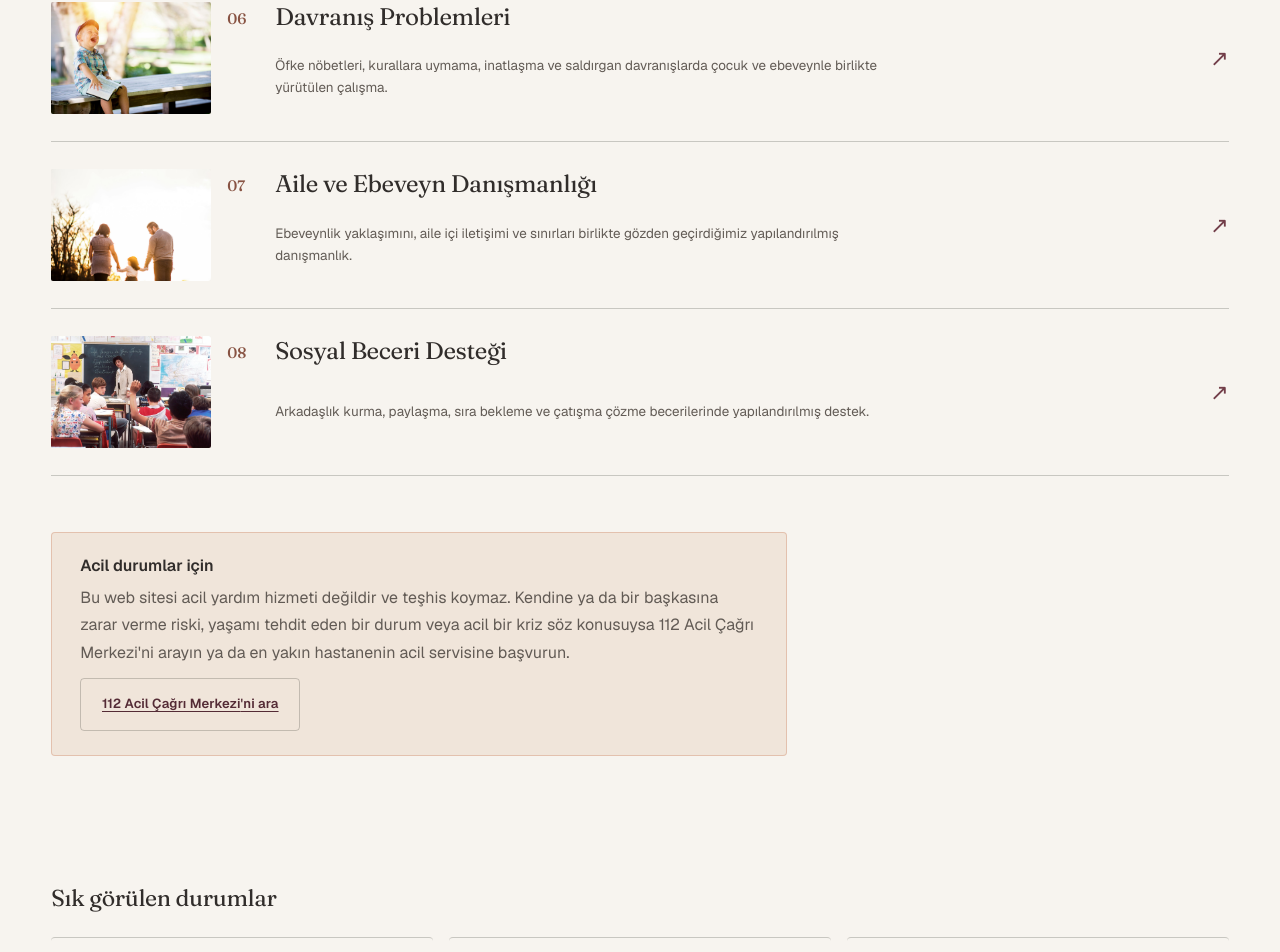
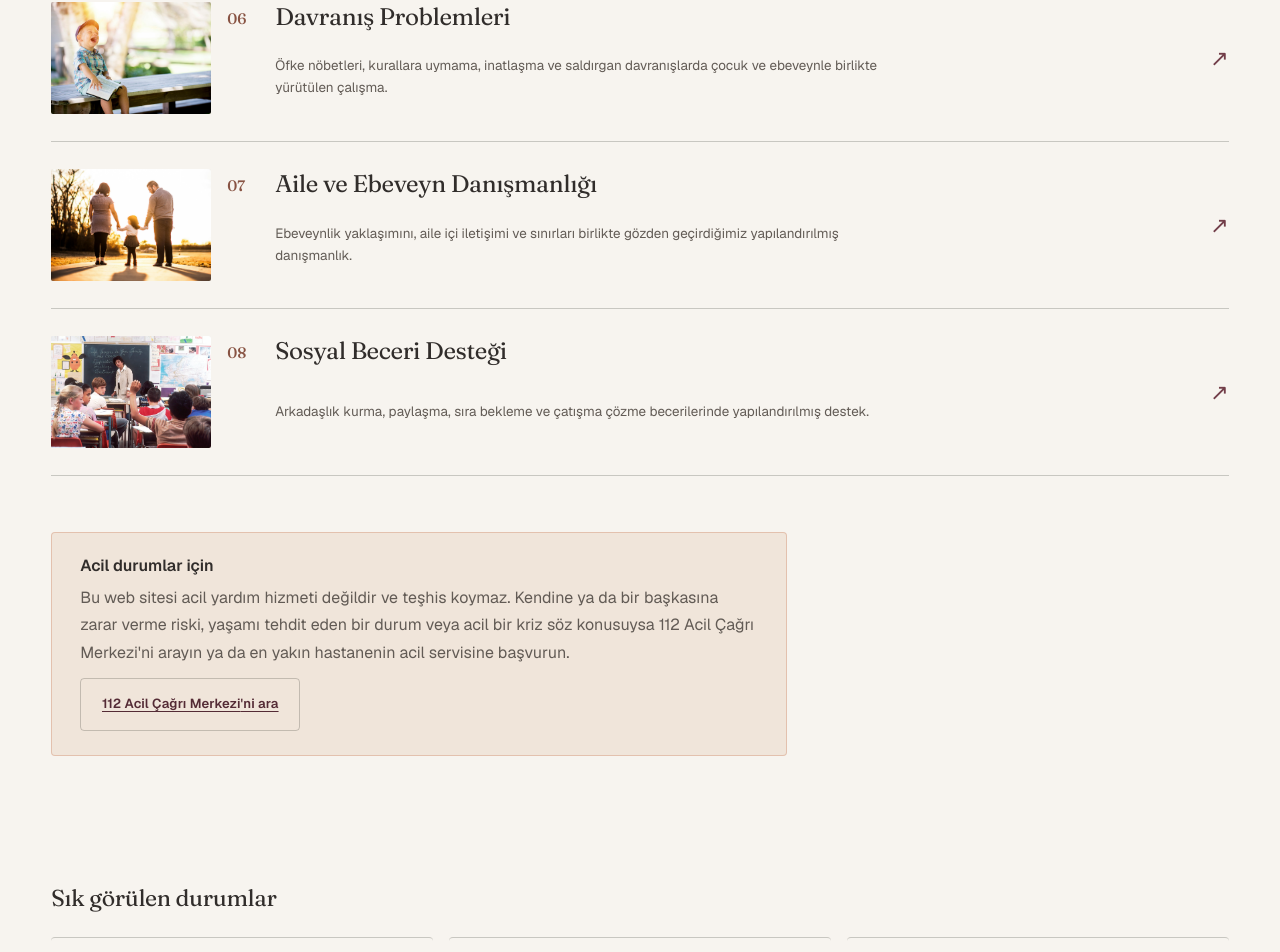
Before and after one commit to egehelvaci/psikolograbiabakici, a Next.js app: page /hizmetler in a window 1280 px wide. Shown: the part 1506-2458 px from the top of the page. Built offline with nearby package versions, Linux system fonts and the light colour scheme; no server answers.

Commit message:
Adjust family service image crop

```diff
--- a/src/app/editorial.css
+++ b/src/app/editorial.css
@@ -64,6 +64,7 @@ h1, h2, h3 { font-weight: 400; }
 .service-directory .service-card { display: grid; grid-template-columns: 10rem 2rem minmax(0, 1fr) auto; gap: .6rem 1rem; padding: 1.7rem 0; border: 0; border-bottom: 1px solid var(--line-strong); border-radius: 0; background: transparent; box-shadow: none; }
 .service-card-image { position: relative; display: block; width: 10rem; height: 7rem; grid-row: 1 / 3; overflow: hidden; border-radius: 2px; background: var(--paper-deep); }
 .service-card-image img { transition: transform .5s var(--ease-out); }
+.service-aile-ve-ebeveyn-danismanligi .service-card-image img { object-position: center 82%; }
 .service-card:hover .service-card-image img { transform: scale(1.04); }
 .service-directory .service-card > .service-card-meta { grid-column: 2; grid-row: 1 / 3; display: block; margin: .2rem 0 0; }
 .service-directory .rule { display: none; }
@@ -110,6 +111,7 @@ h1, h2, h3 { font-weight: 400; }
 .page-intro .breadcrumb { margin-bottom: 2.3rem; font-size: .72rem; }
 .service-detail-image { position: relative; width: min(100%, 54rem); height: clamp(14rem, 34vw, 25rem); margin-top: 2.5rem; overflow: hidden; border-radius: 2px; background: var(--paper-deep); }
 .service-detail-image img { object-position: center 48%; }
+.service-aile-ve-ebeveyn-danismanligi img { object-position: center 82%; }
 .content-layout { padding-top: 0; }
 .content-main { max-width: 46rem; }
 .prose-block { line-height: 1.85; }
--- a/src/app/hizmetler/[slug]/page.tsx
+++ b/src/app/hizmetler/[slug]/page.tsx
@@ -109,7 +109,7 @@ export default async function ServicePageRoute({ params }: Params) {
         title={service.h1}
         answer={service.answer}
       >
-        <figure className="service-detail-image">
+        <figure className={`service-detail-image service-${service.slug}`}>
           <ProtectedImage src={service.image} alt={service.imageAlt} fill priority sizes="(max-width: 767px) 100vw, 720px" className="object-cover" />
         </figure>
         <div className="mt-8">
--- a/src/app/hizmetler/page.tsx
+++ b/src/app/hizmetler/page.tsx
@@ -72,7 +72,7 @@ export default function ServicesHubPage() {
             <li key={service.slug} className="h-full">
               <TrackedInternalLink
                 href={`/hizmetler/${service.slug}`}
-                className="card card-hover service-card h-full p-7 flex flex-col"
+                className={`card card-hover service-card service-${service.slug} h-full p-7 flex flex-col`}
                 event="select_service"
                 eventParams={{
                   page_type: "service_hub",
```
